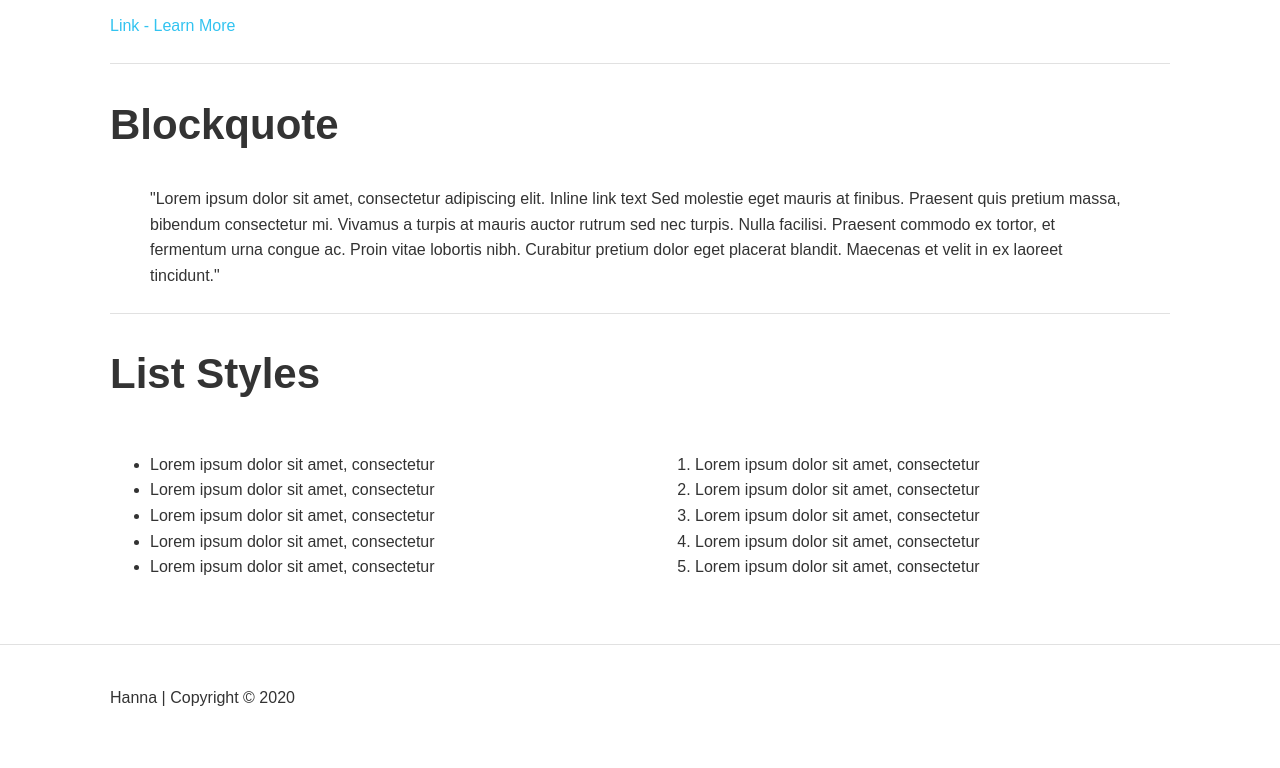
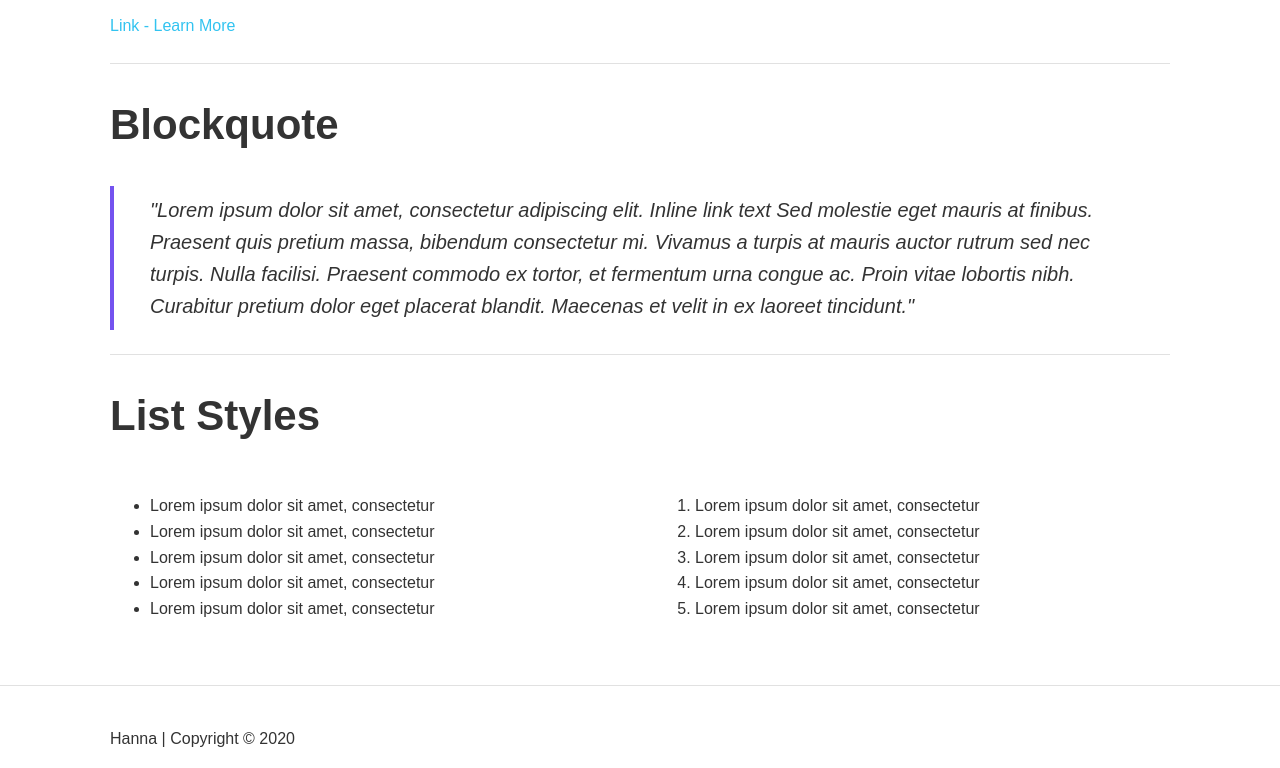
Before and after one commit to hannasmith/Week-3-Homework, a plain HTML site: page typography.html in a window 1280 px wide. Shown: the part 1484-2252 px from the top of the page. Before the commit the page ends 2210 px from the top, so only its background shows below. Drawn offline with Linux system fonts and the light colour scheme.

Commit message:
Add files via upload
update October 14

```diff
--- a/css/style.css
+++ b/css/style.css
@@ -417,6 +417,17 @@ p.italic {
     font-style: italic;
 }
 
+/* Blockquote
+--------------------------------------------------------- */
+blockquote {
+    border-left: 4px solid #7453EF;
+    font-style: italic;
+    font-size: 20px;
+    line-height: 1.6;
+    margin-left: 0;
+    padding: 8px 0 8px 36px;
+}
+
 /* Links
 --------------------------------------------------------- */
 a {
```
